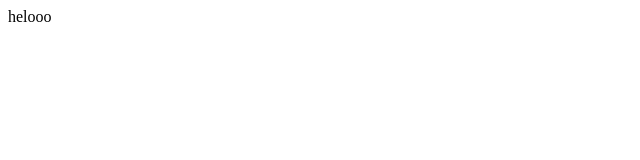
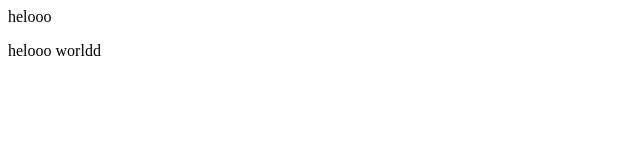
Before and after one commit to Sujithreddy18/demo-repo, a plain HTML site: page index.html in a window 1280 px wide. Shown: the full height of the page, 0-640 px from the left. Drawn offline with Linux system fonts and the light colour scheme.

Commit message:
added new line in index.html

```diff
--- a/index.html
+++ b/index.html
@@ -1 +1,2 @@
 <p>helooo</p>
+<p>helooo worldd</p>
```
